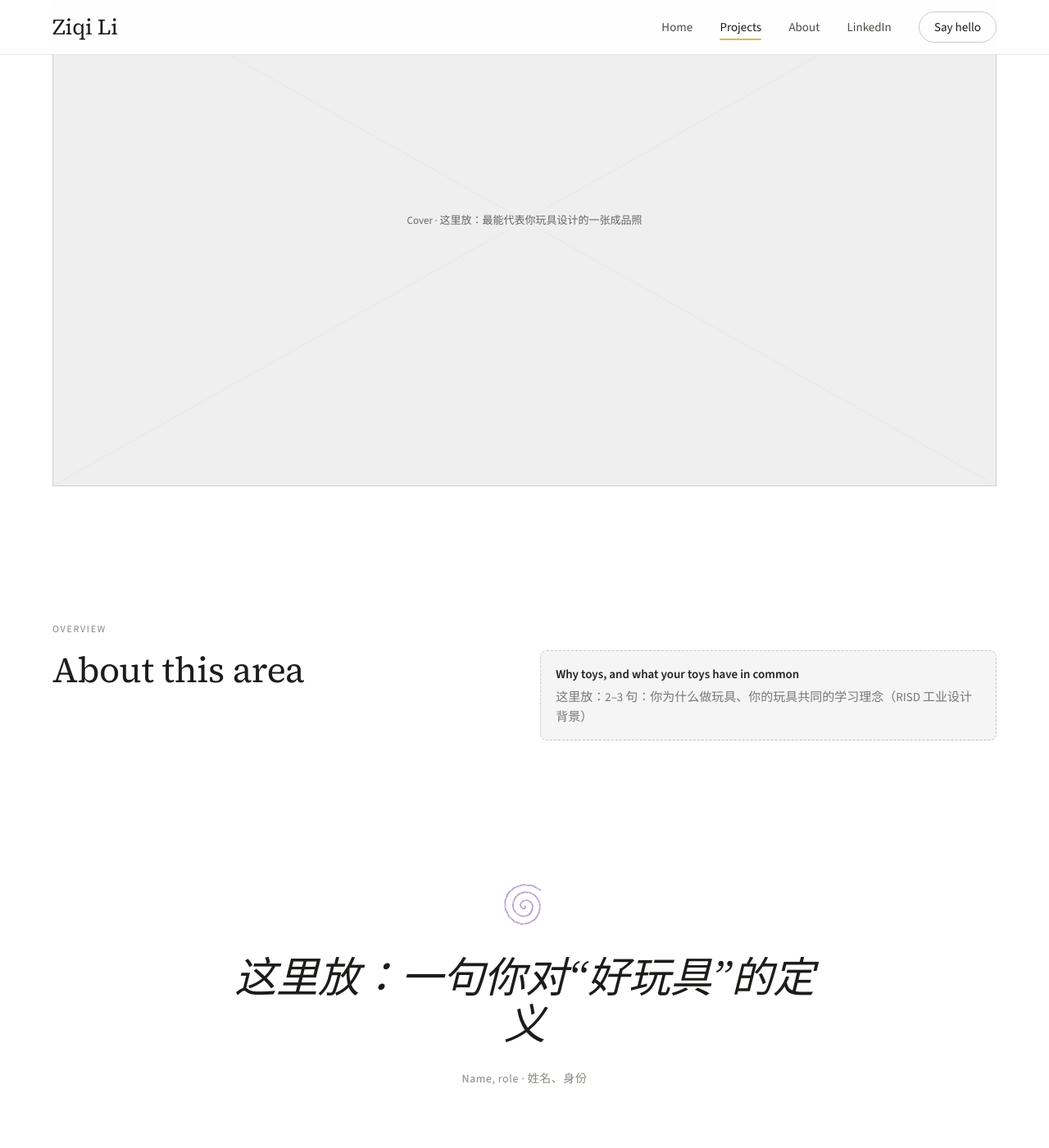
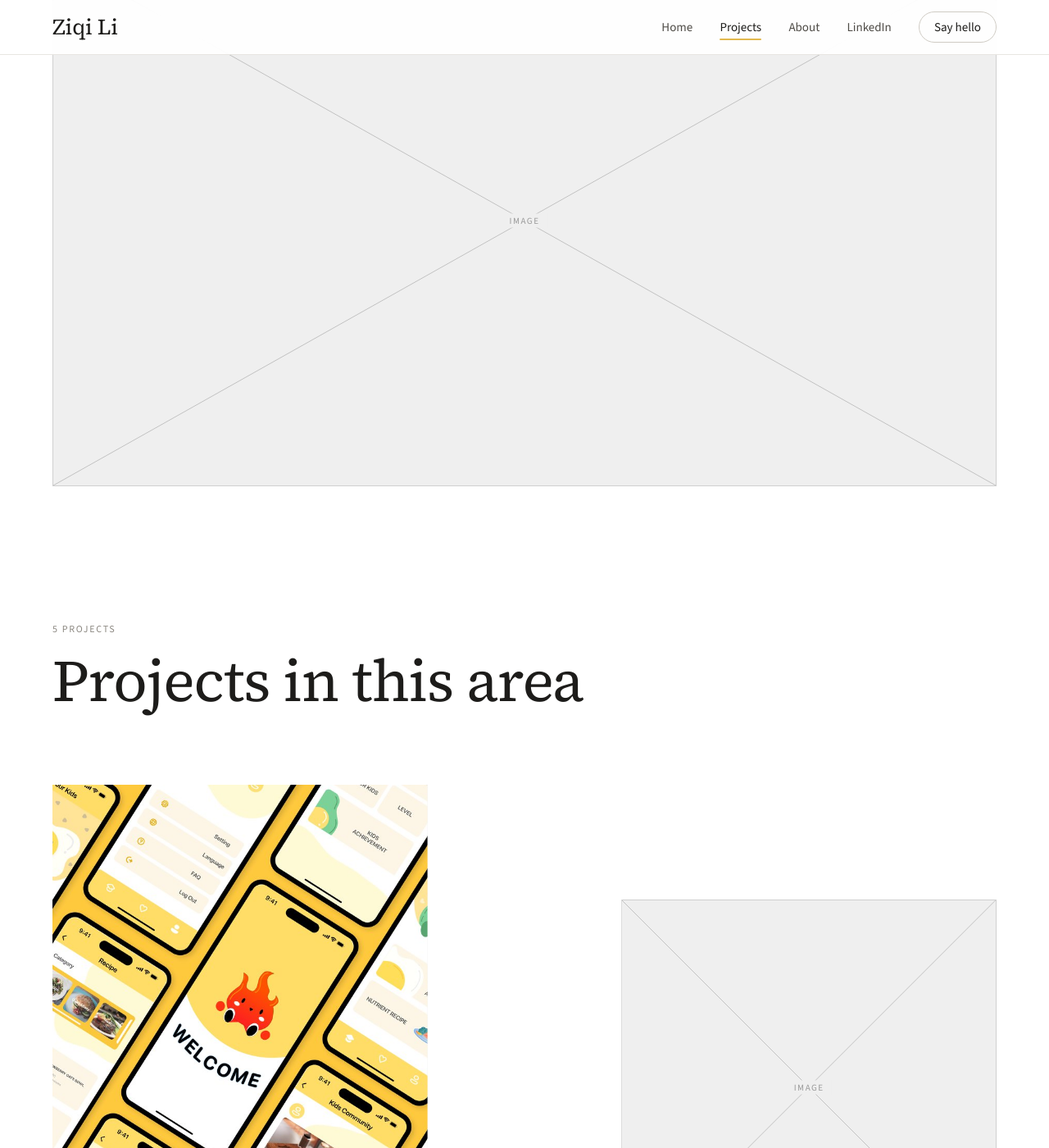
Before and after one commit to lizilizi0422-cmd/lizilizi0422-cmd.github.io, a Jekyll site: the page built from _sections/toy-design.md, in a window 1280 px wide and 1400 px high, scrolled down 474 px. Shown: the whole window at 82% size. Built offline with Jekyll 4.4.1, drawn with Linux system fonts in a browser that asks for light colours; nearby versions of some CDN libraries; some web fonts are replaced.

Commit message:
Toy Design: remove intro blocks so projects start right away

```diff
--- a/_sections/toy-design.md
+++ b/_sections/toy-design.md
@@ -10,20 +10,5 @@ order: 2
 cover: ''
 cover_alt: ''
 list_style: grid
-blocks:
-- type: hero
-  kicker: ''
-  title: ''
-  text: ''
-  image: ''
-  image_alt: ''
-  caption: Cover · 这里放：最能代表你玩具设计的一张成品照
-- type: text
-  kicker: Overview
-  title: About this area
-  body: <div class="tpl"><strong>Why toys, and what your toys have in common</strong><span class="zh">这里放：2–3 句：你为什么做玩具、你的玩具共同的学习理念（RISD 工业设计背景）</span></div>
-  align: left
-- type: quote
-  quote: 这里放：一句你对“好玩具”的定义
-  source: Name, role · 姓名、身份
+blocks: []
 ---
```
